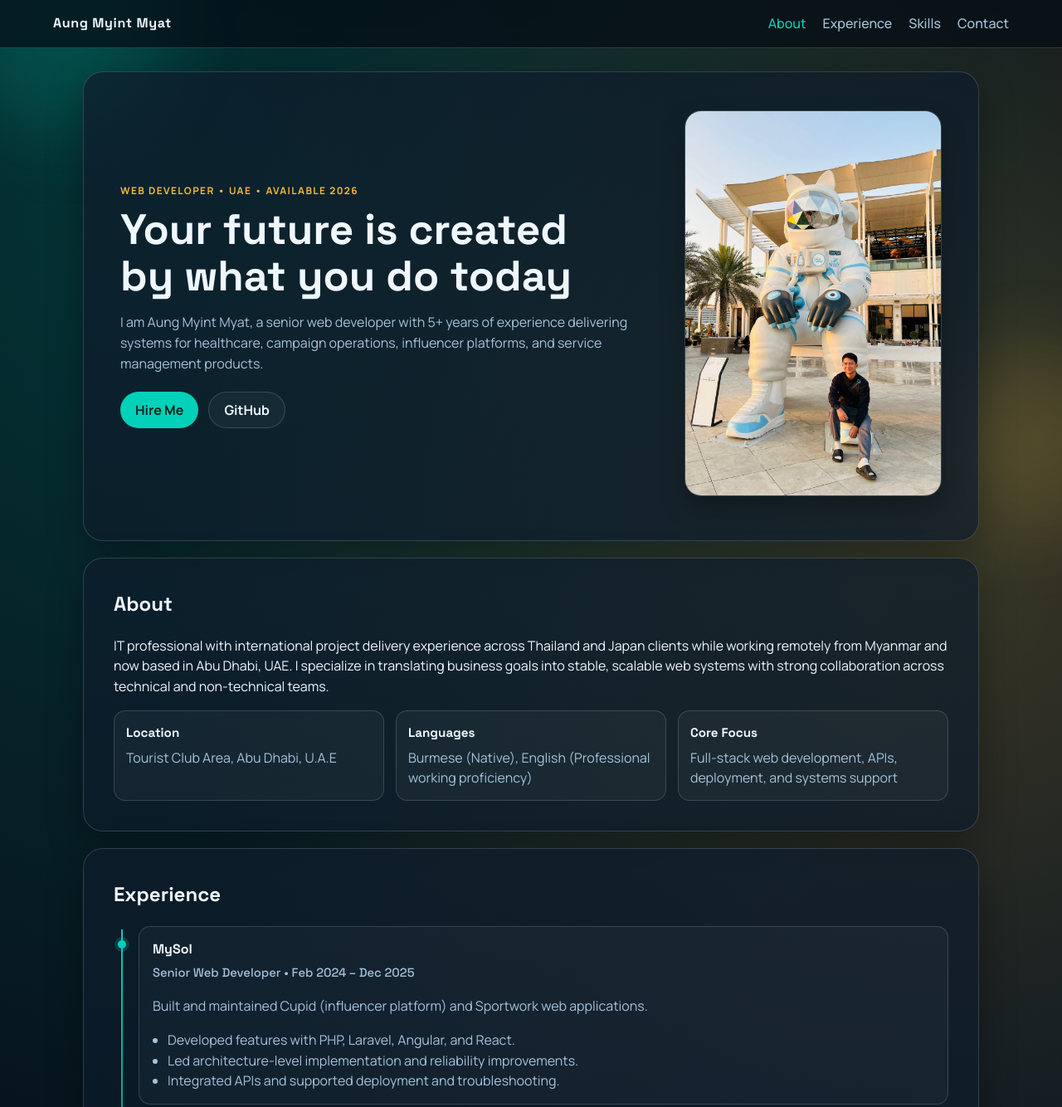
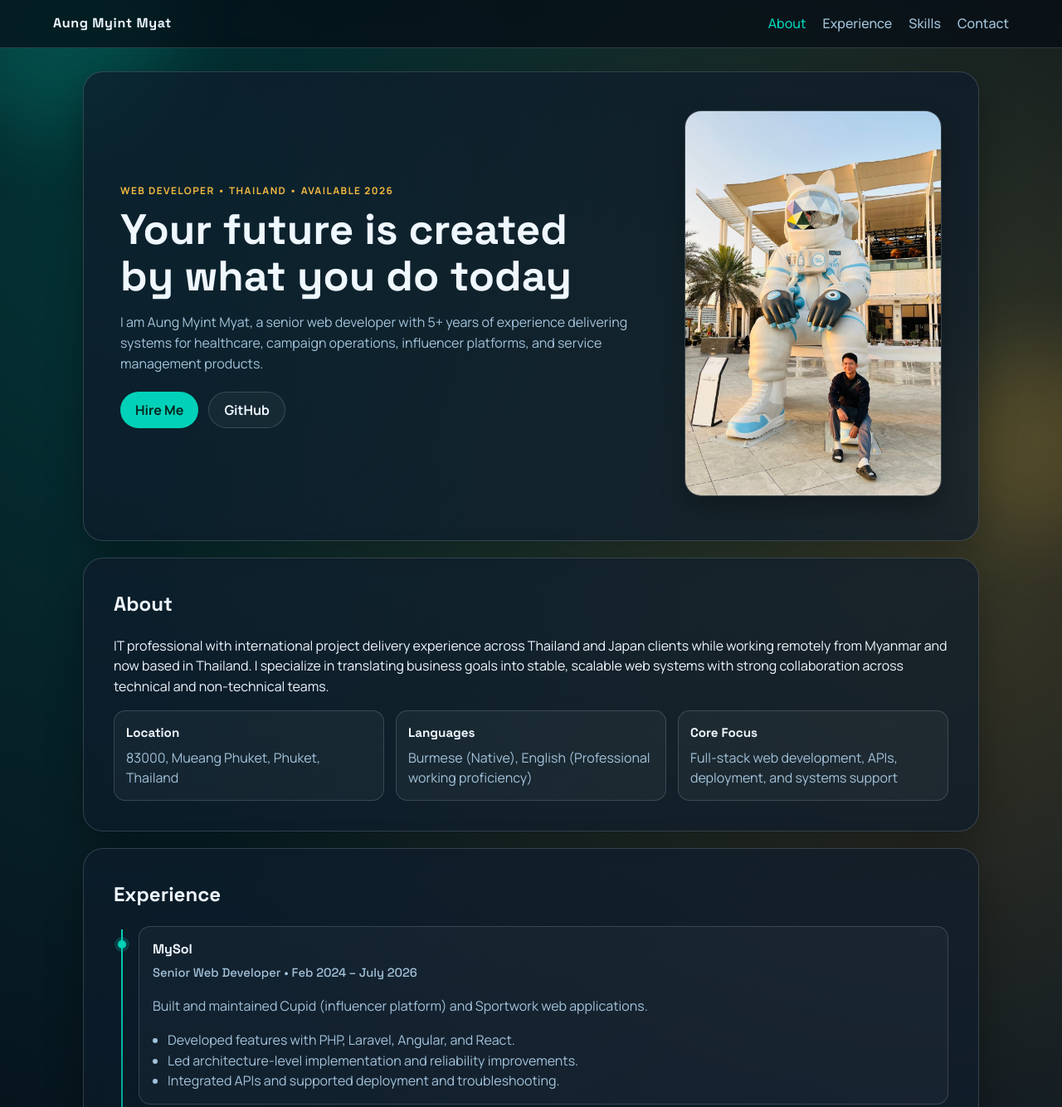
Before and after one commit to aungmyintmyat-dev/my_profile, a plain HTML site: page index.html in a window 1280 px wide. Shown: the top 1334 px of the page at 83% size. Drawn offline with Linux system fonts and the light colour scheme.

Commit message:
location update

```diff
--- a/index.html
+++ b/index.html
@@ -39,7 +39,7 @@
       <section class="hero reveal">
         <div class="hero-layout">
           <div class="hero-copy">
-            <p class="eyebrow">Web Developer • UAE • Available <span id="current-year" aria-hidden="true"></span></p>
+            <p class="eyebrow">Web Developer • Thailand • Available <span id="current-year" aria-hidden="true"></span></p>
             <h1>Your future is created by what you do today</h1>
             <p class="summary">
               I am Aung Myint Myat, a senior web developer with 5+ years of experience delivering systems for healthcare,
@@ -60,13 +60,13 @@
         <h2>About</h2>
         <p>
           IT professional with international project delivery experience across Thailand and Japan clients while working
-          remotely from Myanmar and now based in Abu Dhabi, UAE. I specialize in translating business goals into stable,
+          remotely from Myanmar and now based in Thailand. I specialize in translating business goals into stable,
           scalable web systems with strong collaboration across technical and non-technical teams.
         </p>
         <div class="about-grid">
           <div>
             <h3>Location</h3>
-            <p>Tourist Club Area, Abu Dhabi, U.A.E</p>
+            <p>83000, Mueang Phuket, Phuket, Thailand</p>
           </div>
           <div>
             <h3>Languages</h3>
@@ -83,7 +83,7 @@
         <h2>Experience</h2>
         <div class="timeline">
           <article>
-            <h3>MySol <span>Senior Web Developer • Feb 2024 – Dec 2025</span></h3>
+            <h3>MySol <span>Senior Web Developer • Feb 2024 – July 2026</span></h3>
             <p>Built and maintained Cupid (influencer platform) and Sportwork web applications.</p>
             <ul>
               <li>Developed features with PHP, Laravel, Angular, and React.</li>
@@ -146,10 +146,10 @@
 
       <section id="contact" class="contact reveal">
         <h2>Let’s build your next product</h2>
-        <p>Open to Web Developer and technical project coordination opportunities in UAE and remote teams.</p>
+        <p>Open to Web Developer and technical project coordination opportunities in Thailand and remote teams.</p>
         <div class="contact-links">
           <a href="mailto:aungmyintmyat.aiw@gmail.com">aungmyintmyat.aiw@gmail.com</a>
-          <a href="tel:+971505485527">+971 50 548 5527</a>
+          <a href="tel:+66629051389">+66629051389</a>
           <a href="https://www.linkedin.com/in/aung-myint-myat-714640159" target="_blank" rel="noreferrer">LinkedIn</a>
           <a href="https://github.com/aungmyintmyat-dev" target="_blank" rel="noreferrer">GitHub</a>
         </div>
```
